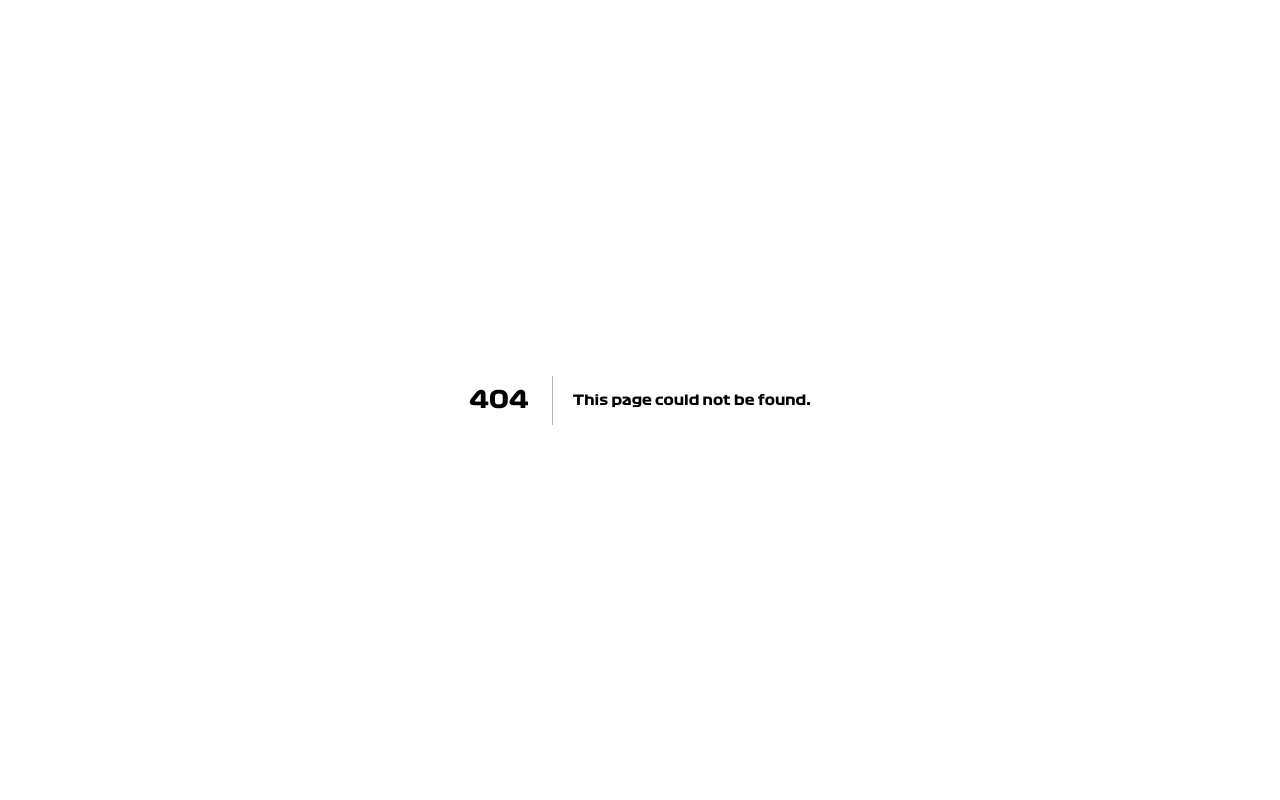
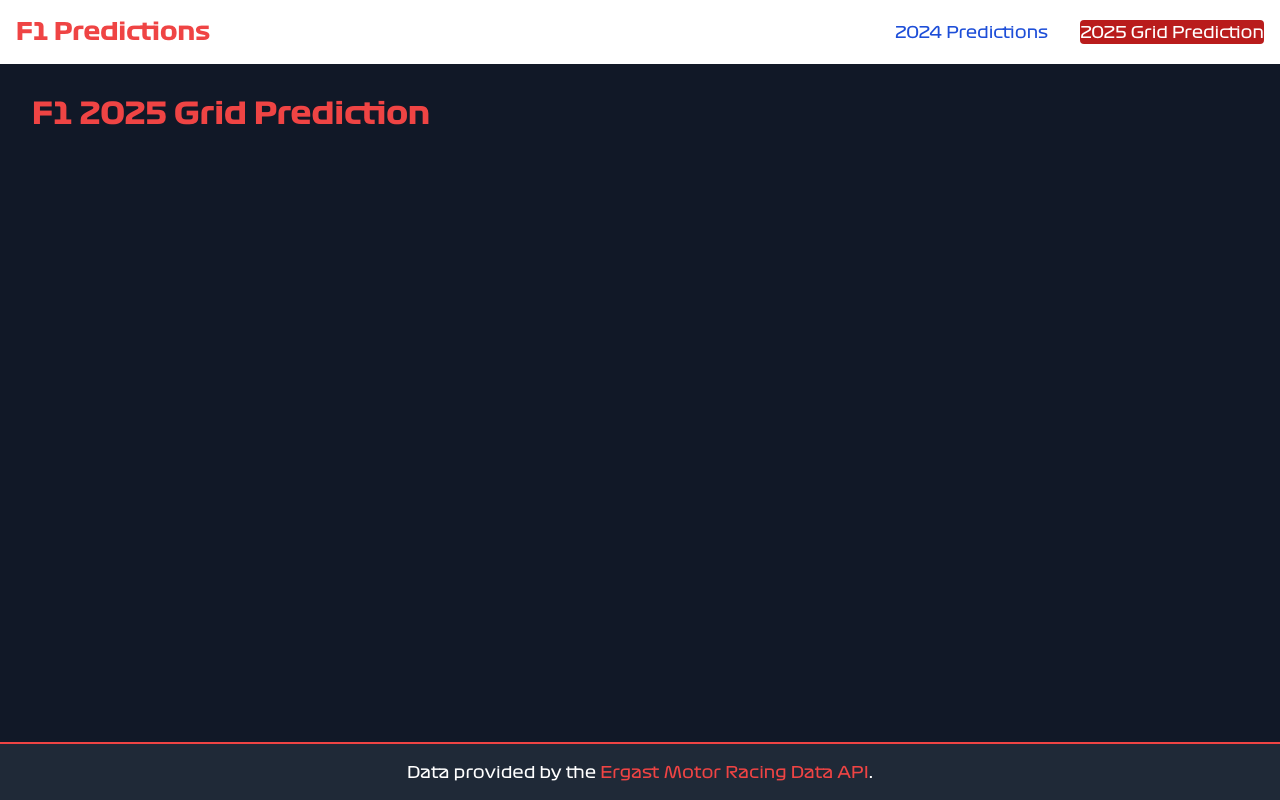
Before and after one commit to KasperOfzeau/f1-predictions, a Next.js app: page /grid2025 in a window 1280 px wide. Before the commit this address had no page. Built offline with nearby package versions, Linux system fonts and the light colour scheme.

Commit message:
Update navigation menu in grid2025 and index pages

```diff
--- /dev/null
+++ b/src/pages/grid2025.js
@@ -0,0 +1,55 @@
+import Head from 'next/head';
+import { useState } from 'react';
+
+export default function Grid2025() {
+
+    const [isMenuOpen, setIsMenuOpen] = useState(false);
+
+    const toggleMenu = () => {
+        setIsMenuOpen(!isMenuOpen);
+    };
+
+    return (
+        <div className="bg-gray-900 text-white min-h-screen flex flex-col">
+        <Head>
+            <title>F1 2025 Grid Prediction</title>
+        </Head>
+        <nav className="bg-white border-gray-200 dark:bg-gray-900">
+            <div className="max-w-screen-xl flex flex-wrap items-center justify-between mx-auto p-4">
+            <a href="/" className="flex items-center space-x-3 rtl:space-x-reverse">
+                <h1 className="text-2xl font-bold font-formula1 text-red-500">F1 Predictions</h1>
+            </a>
+            <button
+                data-collapse-toggle="navbar-default"
+                type="button"
+                className="inline-flex items-center p-2 w-10 h-10 justify-center text-sm text-gray-500 rounded-lg md:hidden hover:bg-gray-100 focus:outline-none focus:ring-2 focus:ring-gray-200 dark:text-gray-400 dark:hover:bg-gray-700 dark:focus:ring-gray-600"
+                aria-controls="navbar-default"
+                aria-expanded={isMenuOpen}
+                onClick={toggleMenu}
+            >
+                <span className="sr-only">Open main menu</span>
+                <svg className="w-5 h-5" aria-hidden="true" xmlns="http://www.w3.org/2000/svg" fill="none" viewBox="0 0 17 14">
+                    <path stroke="currentColor" stroke-linecap="round" stroke-linejoin="round" stroke-width="2" d="M1 1h15M1 7h15M1 13h15"/>
+                </svg>
+            </button>
+            <div className={`w-full md:block md:w-auto ${isMenuOpen ? 'block' : 'hidden'}`} id="navbar-default">
+                <ul className="font-medium flex flex-col p-4 md:p-0 mt-4 border border-gray-100 rounded-lg bg-gray-50 md:flex-row md:space-x-8 rtl:space-x-reverse md:mt-0 md:border-0 md:bg-white dark:bg-gray-800 md:dark:bg-gray-900 dark:border-gray-700">
+                <li>
+                    <a href="/" className="block py-2 px-3 text-gray-900 rounded md:bg-transparent md:text-blue-700 md:p-0 dark:text-white md:dark:text-blue-500" aria-current="page">2024 Predictions</a>
+                </li>
+                <li>
+                    <a href="/grid2025" className="block py-2 px-3 text-white bg-red-700 rounded hover:bg-gray-100 md:hover:bg-transparent md:border-0 md:hover:text-blue-700 md:p-0 dark:text-white md:dark:hover:text-blue-500 dark:hover:bg-gray-700 dark:hover:text-white md:dark:hover:bg-transparent">2025 Grid Prediction</a>
+                </li>
+                </ul>
+            </div>
+            </div>
+        </nav>
+        <main className="flex-grow p-8">
+            <h1 className="text-3xl font-bold mb-8 font-formula1 text-red-500">F1 2025 Grid Prediction</h1>
+        </main>
+        <footer className="mt-8 p-4 border-t-2 border-red-500 bg-gray-800 text-white text-center">
+            <p>Data provided by the <a href="https://ergast.com/mrd/" className="text-red-500 hover:underline">Ergast Motor Racing Data API</a>.</p>
+        </footer>
+        </div>
+    );
+}
--- a/src/pages/index.js
+++ b/src/pages/index.js
@@ -1,4 +1,5 @@
 import Head from 'next/head';
+import { useState } from 'react';
 import { promises as fs } from 'fs';
 import path from 'path';
 import { fetchCurrentStandings, fetchCurrentDriverStandings, fetchDriverDNFs } from '../../lib/fetchData';
@@ -10,6 +11,12 @@
 import SafetyCars from '../components/SafetyCars';
 
 export default function Home({ predictions, currentConstructorStandings, currentDriverStandings, top3MostDNFDrivers, top3LeastDNFDrivers }) {
+  const [isMenuOpen, setIsMenuOpen] = useState(false);
+
+  const toggleMenu = () => {
+    setIsMenuOpen(!isMenuOpen);
+  };
+
   const comparePredictions = (predicted, current) => {
     let correctCount = 0;
     predicted.forEach((item, index) => {
@@ -57,8 +64,38 @@
       <Head>
         <title>F1 2024 Predictions vs Current Standings</title>
       </Head>
-      <main className="flex-grow">
-        <h1 className="text-3xl font-bold m-8 font-formula1 text-red-500">F1 2024 Predictions vs Current Standings</h1>
+      <nav className="bg-white border-gray-200 dark:bg-gray-900">
+        <div className="max-w-screen-xl flex flex-wrap items-center justify-between mx-auto p-4">
+          <a href="/" className="flex items-center space-x-3 rtl:space-x-reverse">
+              <h1 className="text-2xl font-bold font-formula1 text-red-500">F1 Predictions</h1>
+          </a>
+          <button
+            data-collapse-toggle="navbar-default"
+            type="button"
+            className="inline-flex items-center p-2 w-10 h-10 justify-center text-sm text-gray-500 rounded-lg md:hidden hover:bg-gray-100 focus:outline-none focus:ring-2 focus:ring-gray-200 dark:text-gray-400 dark:hover:bg-gray-700 dark:focus:ring-gray-600"
+            aria-controls="navbar-default"
+            aria-expanded={isMenuOpen}
+            onClick={toggleMenu}
+          >
+              <span className="sr-only">Open main menu</span>
+              <svg className="w-5 h-5" aria-hidden="true" xmlns="http://www.w3.org/2000/svg" fill="none" viewBox="0 0 17 14">
+                  <path stroke="currentColor" stroke-linecap="round" stroke-linejoin="round" stroke-width="2" d="M1 1h15M1 7h15M1 13h15"/>
+              </svg>
+          </button>
+          <div className={`w-full md:block md:w-auto ${isMenuOpen ? 'block' : 'hidden'}`} id="navbar-default">
+            <ul className="font-medium flex flex-col p-4 md:p-0 mt-4 border border-gray-100 rounded-lg bg-gray-50 md:flex-row md:space-x-8 rtl:space-x-reverse md:mt-0 md:border-0 md:bg-white dark:bg-gray-800 md:dark:bg-gray-900 dark:border-gray-700">
+              <li>
+                <a href="/" className="block py-2 px-3 text-white bg-red-700 rounded md:bg-transparent md:text-blue-700 md:p-0 dark:text-white md:dark:text-blue-500" aria-current="page">2024 Predictions</a>
+              </li>
+              <li>
+                <a href="/grid2025" className="block py-2 px-3 text-gray-900 rounded hover:bg-gray-100 md:hover:bg-transparent md:border-0 md:hover:text-blue-700 md:p-0 dark:text-white md:dark:hover:text-blue-500 dark:hover:bg-gray-700 dark:hover:text-white md:dark:hover:bg-transparent">2025 Grid Prediction</a>
+              </li>
+            </ul>
+          </div>
+        </div>
+      </nav>
+      <main className="flex-grow p-4">
+        <h1 className="text-3xl font-bold mb-8 font-formula1 text-red-500">F1 2024 Predictions vs Current Standings</h1>
         <Constructors predictions={predictions.constructors} currentStandings={currentConstructorStandings} />
         <Drivers predictions={predictions.drivers} currentStandings={currentDriverStandings} />
         <DNFs predictions={predictions.dnfs} leastDnfs={predictions.leastDnfs} top3MostDNFDrivers={top3MostDNFDrivers} top3LeastDNFDrivers={top3LeastDNFDrivers} />
```
